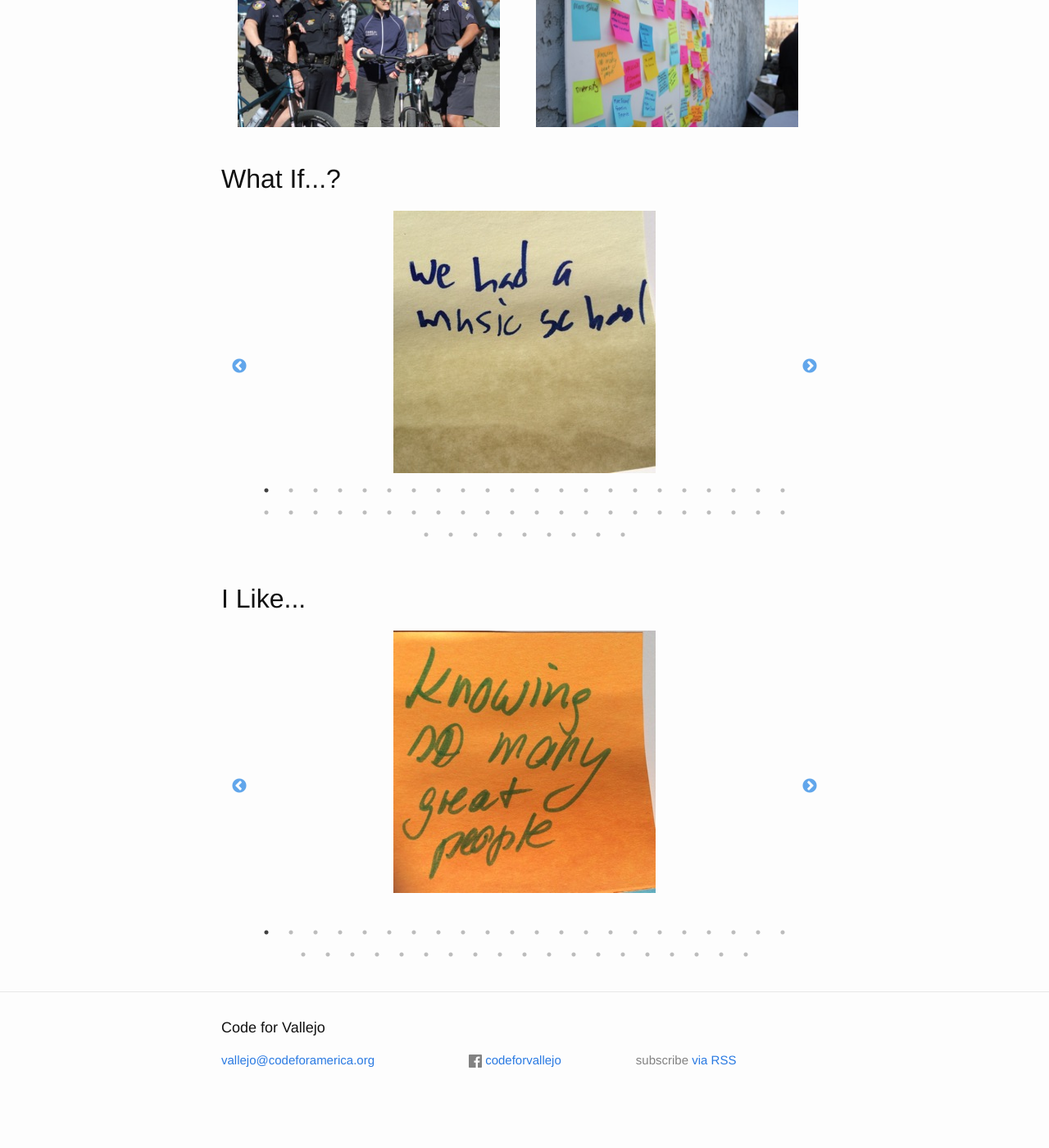
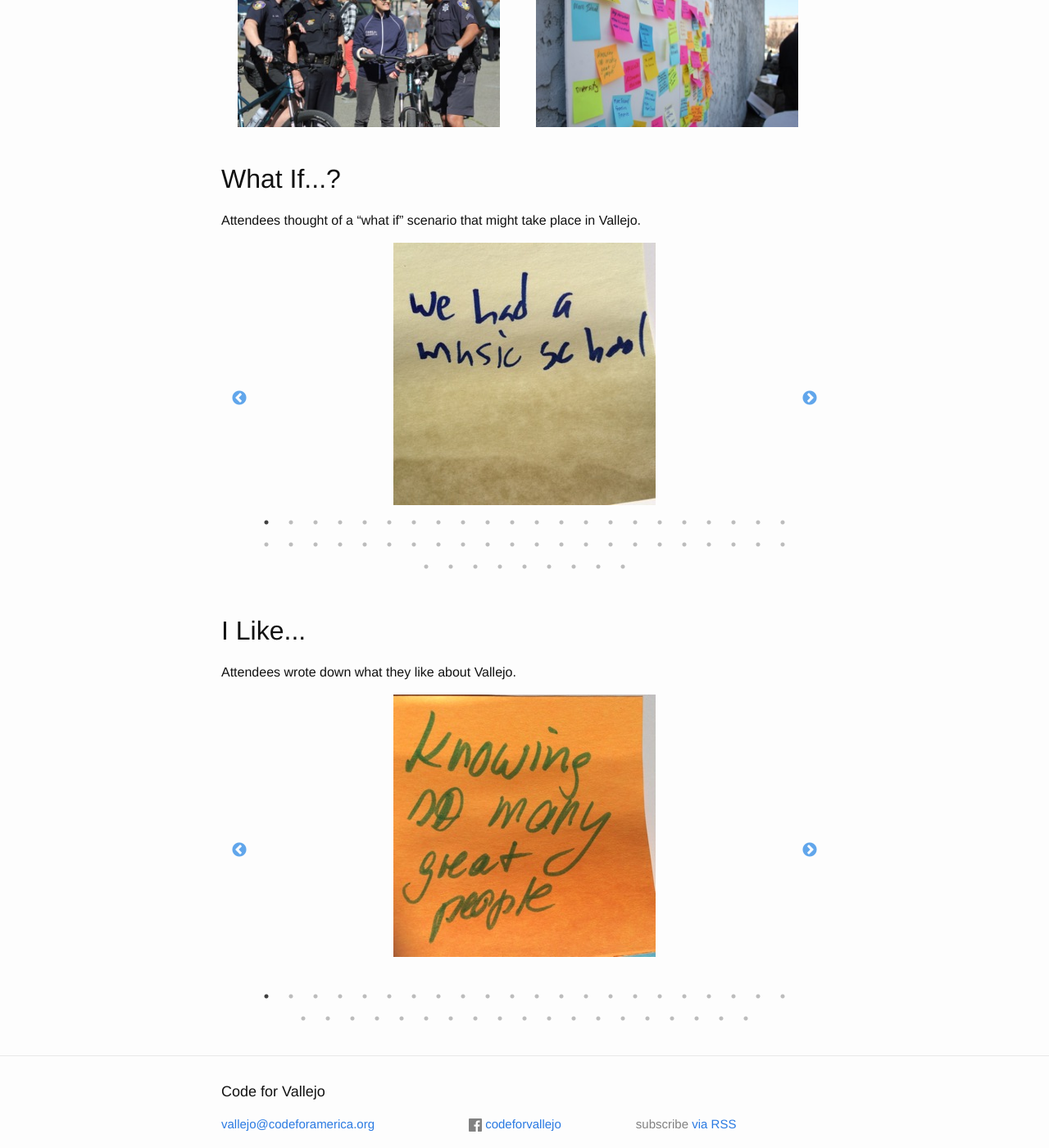
Before and after one commit to codeforamerica/code_for_vallejo, a Jekyll site: the page built from _posts/2015-03-02-hello-vallejo.md, in a window 1280 px wide and 1400 px high, scrolled down 1087 px. Shown: the whole window at 82% size. Built offline with Jekyll 4.4.1, drawn with Linux system fonts in a browser that asks for light colours; nearby versions of some CDN libraries; before the commit the page ends 2452 px from its top, so only the background shows below that.

Commit message:
Added descriptions to What If and I Like

```diff
--- a/_posts/2015-03-02-hello-vallejo.md
+++ b/_posts/2015-03-02-hello-vallejo.md
@@ -32,6 +32,8 @@ The first activity asked participants to place a sticker indicating where they s
 <br/> -->
 
 <h2>What If...?</h2>
+
+Attendees thought of a “what if” scenario that might take place in Vallejo.
 
 <div class="carousel">
   <div><img class="carousel-image" src="assets/images/whatif_0.jpg"></div>
@@ -94,6 +96,8 @@ The first activity asked participants to place a sticker indicating where they s
 
 <h2>I Like...</h2>
 
+Attendees wrote down what they like about Vallejo.
+
 <div class="carousel">
   <div><img class="carousel-image" src="assets/images/ilike_1.jpg"></div>
   <div><img class="carousel-image" src="assets/images/ilike_2.jpg"></div>
```
